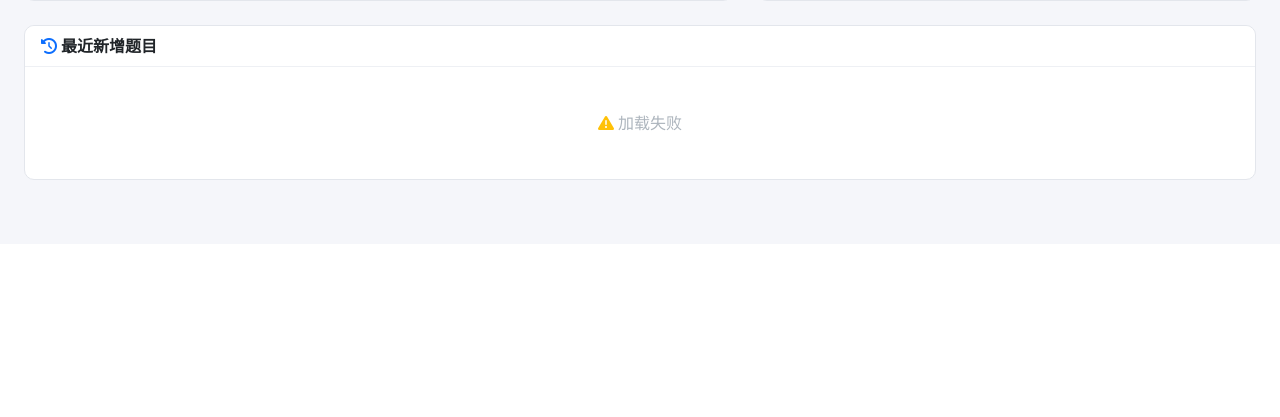
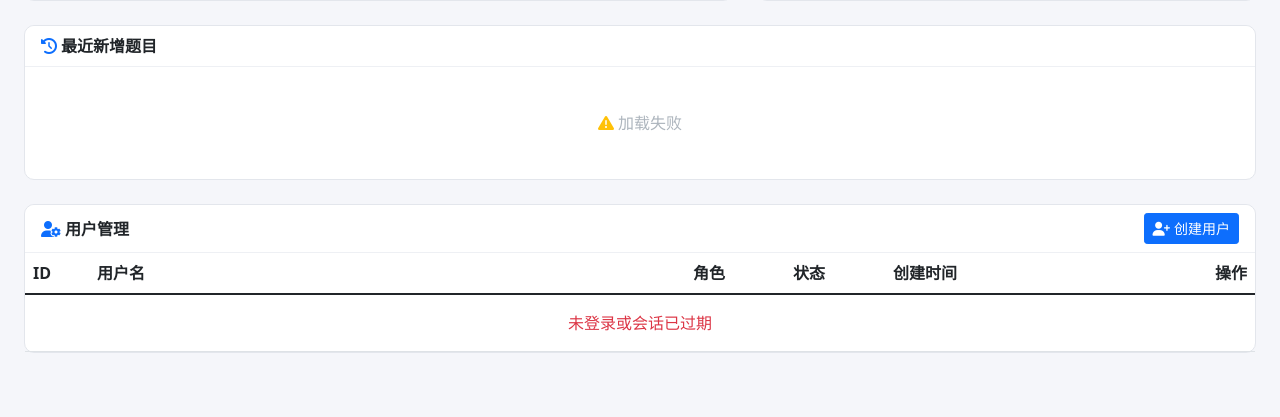
Before and after one commit to zhuangwenhui/QABankWeb, a Flask app: template templates/overview.html in a window 1280 px wide. Shown: the part 693-1110 px from the top of the page. Before the commit the page ends 873 px from the top, so only its background shows below. Run offline with Flask 3, Linux system fonts and the light colour scheme; the template is opened without the code that fills it, so the values that code supplies are empty.

Commit message:
feat: 总览页用户管理 UI(建号/重置密码/停用,初始密码一次性展示)

```diff
--- a/static/js/overview.js
+++ b/static/js/overview.js
@@ -12,7 +12,10 @@
 
   const TREND_BAR_MAX_PX = 150; // 趋势图柱条最大高度(px)
 
-  document.addEventListener('DOMContentLoaded', init);
+  document.addEventListener('DOMContentLoaded', function () {
+    init();
+    initUserManage();
+  });
 
   /** 拉取统计数据并渲染各区块 */
   async function init() {
@@ -169,4 +172,89 @@
     // 动态插入的 LaTeX 内容必须重排 MathJax
     typesetMath(container);
   }
+
+  // ============ 用户管理 ============
+  function initUserManage() {
+    const card = document.getElementById('userManageCard');
+    if (!card) return;
+    const tbody = document.getElementById('userTableBody');
+    const createModal = new bootstrap.Modal(document.getElementById('createUserModal'));
+    const pwModal = new bootstrap.Modal(document.getElementById('initialPwModal'));
+
+    async function loadUsers() {
+      try {
+        const resp = await apiFetch('/api/overview/users');
+        const users = resp.data.users;
+        tbody.innerHTML = users.map((u) => `
+          <tr>
+            <td>${u.id}</td>
+            <td>${escapeHtml(u.username)}${u.must_change_password ? ' <span class="badge bg-warning text-dark">待改密</span>' : ''}</td>
+            <td>${u.role === 'admin' ? '<span class="badge bg-warning text-dark">管理员</span>' : '学生'}</td>
+            <td>${u.is_active ? '<span class="badge bg-success">正常</span>' : '<span class="badge bg-secondary">已停用</span>'}</td>
+            <td>${escapeHtml(u.created_at || '')}</td>
+            <td class="text-end">
+              <button class="btn btn-sm btn-outline-secondary me-1" data-action="reset" data-id="${u.id}" data-name="${escapeHtml(u.username)}">重置密码</button>
+              <button class="btn btn-sm ${u.is_active ? 'btn-outline-danger' : 'btn-outline-success'}" data-action="toggle" data-id="${u.id}" data-name="${escapeHtml(u.username)}">${u.is_active ? '停用' : '启用'}</button>
+            </td>
+          </tr>`).join('');
+      } catch (err) {
+        tbody.innerHTML = `<tr><td colspan="6" class="text-center text-danger py-3">${escapeHtml(err.message)}</td></tr>`;
+      }
+    }
+
+    function showInitialPassword(pw) {
+      document.getElementById('initialPwValue').value = pw;
+      pwModal.show();
+    }
+
+    document.getElementById('btnCreateUser').addEventListener('click', () => {
+      document.getElementById('newUsername').value = '';
+      document.getElementById('newUserRole').value = 'student';
+      createModal.show();
+    });
+
+    document.getElementById('btnSubmitCreateUser').addEventListener('click', async () => {
+      const username = document.getElementById('newUsername').value.trim();
+      const role = document.getElementById('newUserRole').value;
+      if (!username) { showToast('请输入用户名', 'warning'); return; }
+      try {
+        const resp = await apiFetch('/api/overview/users', { method: 'POST', body: { username, role } });
+        createModal.hide();
+        showToast(resp.message || '创建成功', 'success');
+        showInitialPassword(resp.data.initial_password);
+        loadUsers();
+      } catch (err) {
+        showToast(err.message, 'danger');
+      }
+    });
+
+    document.getElementById('btnCopyInitialPw').addEventListener('click', () => {
+      const input = document.getElementById('initialPwValue');
+      input.select();
+      navigator.clipboard.writeText(input.value).then(
+        () => showToast('已复制到剪贴板', 'success'),
+        () => showToast('复制失败,请手动选择复制', 'warning'));
+    });
+
+    tbody.addEventListener('click', async (e) => {
+      const btn = e.target.closest('button[data-action]');
+      if (!btn) return;
+      const { action, id, name } = btn.dataset;
+      try {
+        if (action === 'reset') {
+          if (!confirm(`确认重置用户「${name}」的密码?`)) return;
+          const resp = await apiFetch(`/api/overview/users/${id}/reset_password`, { method: 'POST', body: {} });
+          showInitialPassword(resp.data.initial_password);
+        } else if (action === 'toggle') {
+          const resp = await apiFetch(`/api/overview/users/${id}/toggle_active`, { method: 'POST', body: {} });
+          showToast(resp.message, 'success');
+        }
+        loadUsers();
+      } catch (err) {
+        showToast(err.message, 'danger');
+      }
+    });
+
+    loadUsers();
+  }
 })();
--- a/templates/overview.html
+++ b/templates/overview.html
@@ -155,6 +155,88 @@
     <div class="loading-block"><div class="spinner-border spinner-border-sm"></div> 加载中...</div>
   </div>
 </div>
+
+<!-- 用户管理 -->
+<div class="overview-card card mb-4" id="userManageCard">
+  <div class="card-header d-flex justify-content-between align-items-center">
+    <span><i class="fa-solid fa-user-gear me-1 text-primary"></i>用户管理</span>
+    <button class="btn btn-sm btn-primary" id="btnCreateUser">
+      <i class="fa-solid fa-user-plus me-1"></i>创建用户
+    </button>
+  </div>
+  <div class="card-body p-0">
+    <div class="table-responsive">
+      <table class="table table-hover align-middle mb-0">
+        <thead>
+          <tr>
+            <th style="width:64px">ID</th>
+            <th>用户名</th>
+            <th style="width:100px">角色</th>
+            <th style="width:100px">状态</th>
+            <th style="width:170px">创建时间</th>
+            <th style="width:200px" class="text-end">操作</th>
+          </tr>
+        </thead>
+        <tbody id="userTableBody">
+          <tr><td colspan="6" class="loading-block">加载中...</td></tr>
+        </tbody>
+      </table>
+    </div>
+  </div>
+</div>
+
+<!-- 创建用户 Modal -->
+<div class="modal fade" id="createUserModal" tabindex="-1">
+  <div class="modal-dialog">
+    <div class="modal-content">
+      <div class="modal-header">
+        <h5 class="modal-title">创建用户</h5>
+        <button type="button" class="btn-close" data-bs-dismiss="modal"></button>
+      </div>
+      <div class="modal-body">
+        <div class="mb-3">
+          <label class="form-label" for="newUsername">用户名(3-32 位字母/数字/_-)</label>
+          <input type="text" class="form-control" id="newUsername" maxlength="32" autocomplete="off">
+        </div>
+        <div class="mb-2">
+          <label class="form-label" for="newUserRole">角色</label>
+          <select class="form-select" id="newUserRole">
+            <option value="student" selected>学生</option>
+            <option value="admin">管理员</option>
+          </select>
+        </div>
+      </div>
+      <div class="modal-footer">
+        <button type="button" class="btn btn-secondary" data-bs-dismiss="modal">取消</button>
+        <button type="button" class="btn btn-primary" id="btnSubmitCreateUser">创建</button>
+      </div>
+    </div>
+  </div>
+</div>
+
+<!-- 初始密码一次性展示 Modal -->
+<div class="modal fade" id="initialPwModal" tabindex="-1" data-bs-backdrop="static">
+  <div class="modal-dialog">
+    <div class="modal-content">
+      <div class="modal-header">
+        <h5 class="modal-title"><i class="fa-solid fa-key me-1 text-warning"></i>初始密码(仅本次展示)</h5>
+        <button type="button" class="btn-close" data-bs-dismiss="modal"></button>
+      </div>
+      <div class="modal-body">
+        <p class="mb-2">请立即复制并交给用户;关闭后无法再次查看,只能重置。用户首次登录会被要求改密。</p>
+        <div class="input-group">
+          <input type="text" class="form-control" id="initialPwValue" readonly>
+          <button class="btn btn-outline-primary" type="button" id="btnCopyInitialPw">
+            <i class="fa-solid fa-copy me-1"></i>复制
+          </button>
+        </div>
+      </div>
+      <div class="modal-footer">
+        <button type="button" class="btn btn-primary" data-bs-dismiss="modal">我已保存</button>
+      </div>
+    </div>
+  </div>
+</div>
 {% endblock %}
 
 {% block scripts %}
```
Also changed, not shown: tests/test_admin_users.py (+7 -0 lines).
